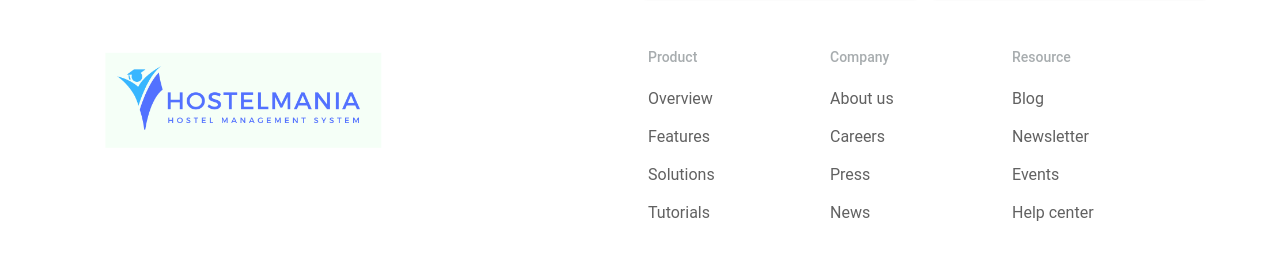
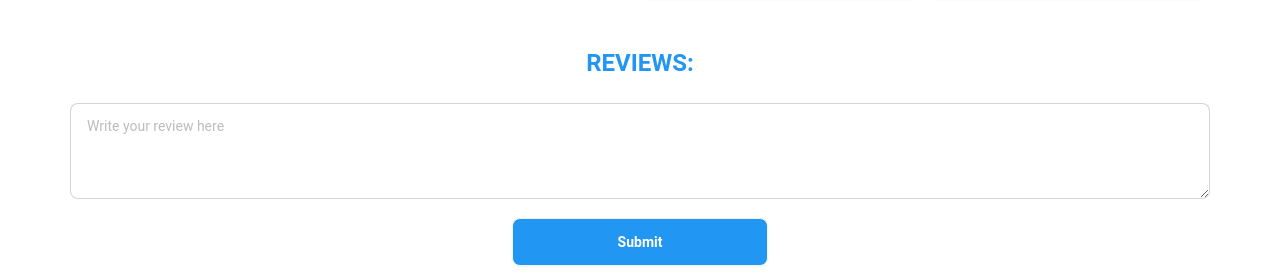
Before and after one commit to Mahbub049/hostelmania, a React (Vite) app: page /meal/1 in a window 1280 px wide. Shown: the part 676-952 px from the top of the page. Built offline with nearby package versions, Linux system fonts and the light colour scheme; no server answers.

Commit message:
review functionality added

```diff
--- a/src/pages/MealDetails/MealDetails.jsx
+++ b/src/pages/MealDetails/MealDetails.jsx
@@ -9,6 +9,7 @@ import useAuth from "./../../hooks/useAuth";
 import { GiMeal } from "react-icons/gi";
 import { FcAlarmClock, FcRating } from "react-icons/fc";
 import Swal from "sweetalert2";
+import { useForm } from "react-hook-form";
 const MealDetails = () => {
   // const meal = useLoaderData();
   // const {foodname, name, description, ingredients, time, rating, like, reviews} = meal;
@@ -16,6 +17,12 @@ const MealDetails = () => {
   const { id } = useParams();
   const { user } = useAuth();
   const axiosPublic = useAxiosPublic();
+  const {
+    register,
+    handleSubmit,
+    reset,
+    formState: { errors },
+  } = useForm();
 
   const {
     data: menu = [],
@@ -42,6 +49,27 @@ const MealDetails = () => {
     reviews,
   } = menu;
 
+  const onSubmit = async (data) => {
+    const review = {
+      id: _id,
+      foodname: foodname,
+      likes: like,
+      review_count: reviews,
+      review: data.review
+    }
+    const reviewRes = await axiosPublic.post("/review", review);
+      if (reviewRes.data.insertedId) {
+        reset();
+        refetch();
+        Swal.fire({
+          title: "Success!",
+          text: "Successfully Added",
+          icon: "success",
+          confirmButtonText: "Okay",
+        });
+      }
+  };
+
   const incrementLike = async (id) => {
     console.log(id);
     const likeCount = axiosPublic.patch(`/like/${id}`, menu).then((res) => {
@@ -51,7 +79,6 @@ const MealDetails = () => {
       }
     });
   };
-
 
   return (
     <div className="container mx-auto">
@@ -132,6 +159,27 @@ const MealDetails = () => {
             )}
           </div>
         </div>
+        <div className="mt-12">
+          <div className="text-center text-blue-500">
+            <h3 className="text-2xl font-bold">REVIEWS: {reviews}</h3>
+          </div>
+          <div>
+            <form onSubmit={handleSubmit(onSubmit)}>
+              <textarea
+                {...register("review", { required: true })}
+                className="textarea w-full textarea-bordered mt-6 h-24"
+                placeholder="Write your review here"
+              ></textarea>
+              <div className="text-center mt-3">
+                <input
+                  className="btn text-white btn-wide bg-blue-500"
+                  type="submit"
+                  value="Submit"
+                />
+              </div>
+            </form>
+          </div>
+        </div>
       </div>
       <Footer></Footer>
     </div>
```
Lines whose indentation alone changed are shown as unchanged.
